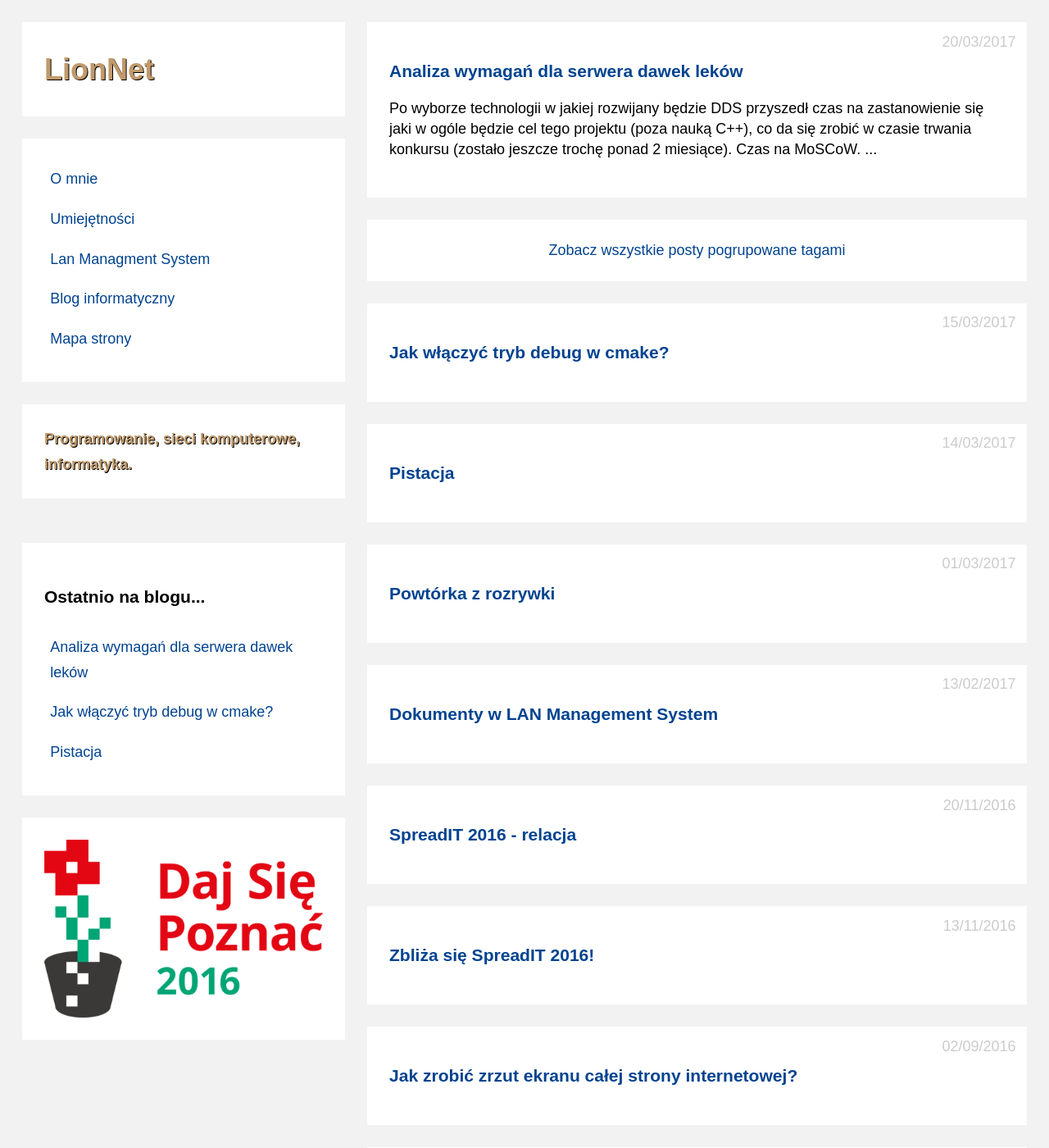
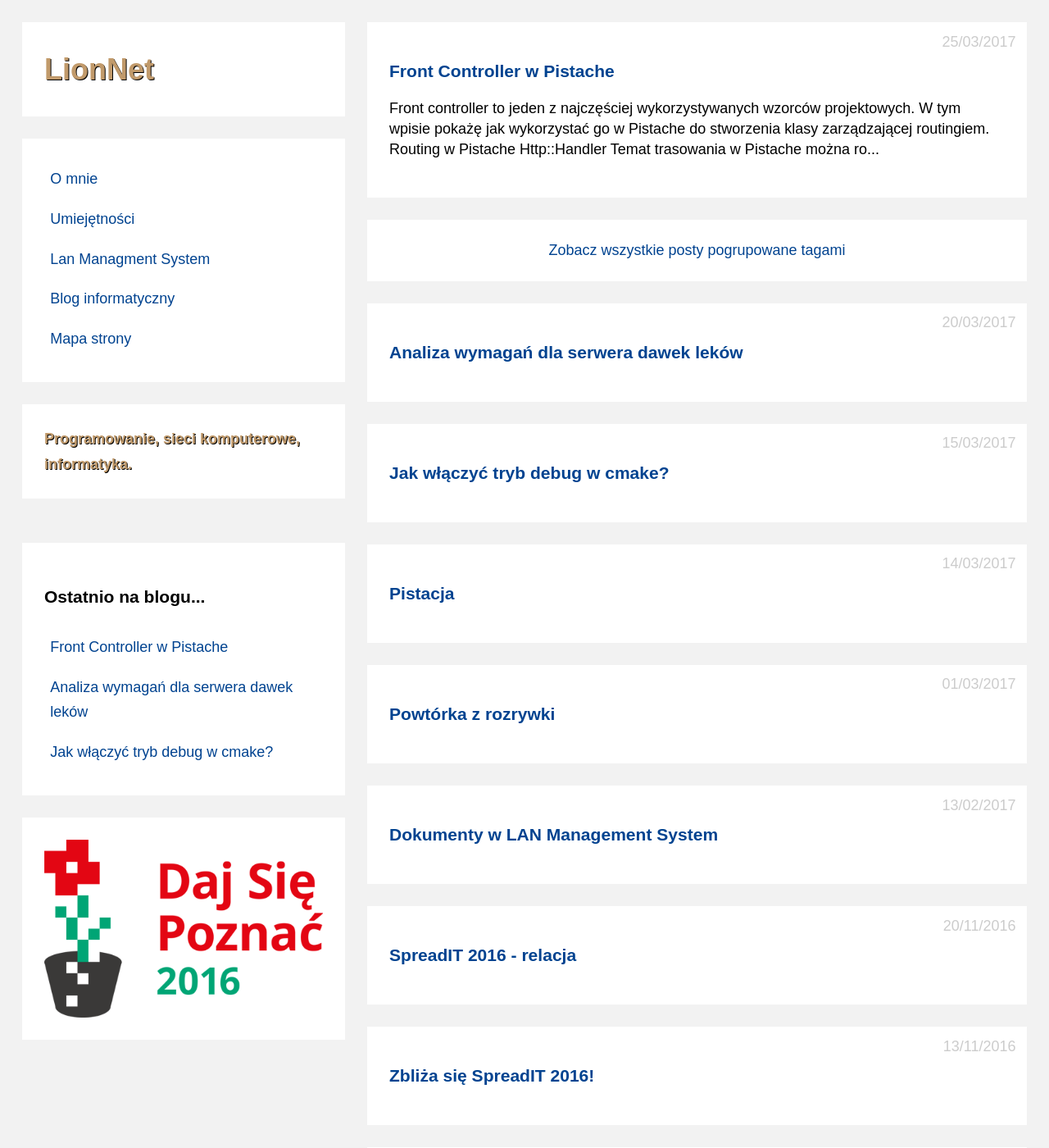
Before and after one commit to maciejlew/maciejlew.github.io, a Jekyll site: the page built from pages/blog.md, in a window 1280 px wide and 1400 px high. Shown: the whole window at 82% size. Built offline with Jekyll 4.4.1, drawn with Linux system fonts in a browser that asks for light colours; comment, search, counter and statistics services are not loaded; some of the changed lines change nothing that is shown.

Commit message:
Adds post 'Front Controller w Pistache'

```diff
--- /dev/null
+++ b/_posts/2017-03-25-front-controller-w-pistache.md
@@ -0,0 +1,133 @@
+---
+layout: post
+title: 'Front Controller w Pistache'
+date: '2017-03-25 21:05:00'
+description: 'Przykład wykorzystania wzorca front controller w aplikacji REST'
+keywords: 'daj się poznać 2017, konkurs programistyczny, aplikacja konkursowa,
+drug dose framework, aplikacja mobilna, pas pediatryczny, dawkowanie leków, front controller,
+pistache'
+tags:
+- DSP2017
+- C++
+- DDS
+img_hosting: "http://interpc.pl/~mlewinterpc/lion.net.pl/2017/03/20/analiza-wymagan-dla-serwera-dawek-lekow/"
+---
+
+Front controller to jeden z najczęściej wykorzystywanych wzorców projektowych.
+W tym wpisie pokażę jak wykorzystać go w Pistache do stworzenia klasy zarządzającej
+routingiem.
+
+### Routing w Pistache
+
+#### Http::Handler
+
+Temat trasowania w Pistache można rozwiązać na kilka sposobów. Najłatwiejszym,
+pierwszym na jaki natkniesz się czytając dokumentację frameworka, jest zarejestrowanie
+klasy implementującej interfejsy *Http::Handler* metodą *onRequest*.
+
+Metoda ta może wyglądać następująco:
+
+{% highlight cpp startinline %}
+void VersionHandler::onRequest(const Http::Request& request, Http::ResponseWriter response) {
+    response.send(Http::Code::Ok, "DDS " DDS_VERSION);
+}
+{% endhighlight %}
+
+A kod ją rejestrujący tak:
+
+{% highlight cpp startinline %}
+int main() {
+    Http::listenAndServe<VersionHandler>("*:9080");
+}
+{% endhighlight %}
+
+#### Routes::Get
+
+Jednak, gdy chcemy udostępnić więcej niż jedną metodę, warto poszukać czegoś
+bardziej zaawansowanego. Tym krokiem na przód będzie stworzenie klasy
+kontrolującej routing. Klasa ta będzie wykorzystywała wbudowany w Pistache
+mechanizm routingu. Poszczególne żądania będą obsługiwane przez wyspecjalizowane
+klasy - handlery. Może to wyglądać na przykład tak:
+
+{% highlight cpp startinline %}
+#include "pistache/endpoint.h"
+#include "handlers/VersionHandler.h"
+
+class Endpoint
+{
+
+public:
+
+    Endpoint(Net::Address addr)
+        : httpEndpoint(std::make_shared<Net::Http::Endpoint>(addr))
+    {
+    }
+
+    void init(size_t thr = 2) {
+        auto opts = Net::Http::Endpoint::options()
+            .threads(thr)
+            .flags(Net::Tcp::Options::InstallSignalHandler);
+        httpEndpoint->init(opts);
+        setupRoutes();
+    }
+
+    void start() {
+        httpEndpoint->setHandler(router.handler());
+        httpEndpoint->serve();
+    }
+
+    void shutdown() {
+        httpEndpoint->shutdown();
+    }
+
+    private:
+
+        Rest::Router router;
+        std::shared_ptr<Net::Http::Endpoint> httpEndpoint;
+        VersionHandler version_handler;
+
+        void setupRoutes() {
+            using namespace Net::Rest;
+            Routes::Get(router, "/version", Routes::bind(&VersionHandler::onRequest, &version_handler));
+
+        }
+};
+{% endhighlight %}
+
+Po tej zmianie kod rejestrujący może wyglądać w ten sposób:
+
+{% highlight cpp startinline %}
+int main() {
+
+    Net::Port port(9080);
+
+    int thr = 2;
+
+    Net::Address addr(Net::Ipv4::any(), port);
+
+    Endpoint stats(addr);
+
+    stats.init(thr);
+    stats.start();
+
+    stats.shutdown();
+}
+{% endhighlight %}
+
+Wykorzystując *Routes::Get** należy zwrócić uwagę aby zmienić interfejs metody *onRequest*:
+
+{% highlight cpp startinline %}
+void VersionHandler::onRequest(const Rest::Request& request, Net::Http::ResponseWriter response) {
+    response.send(Http::Code::Ok, "DDS " DDS_VERSION);
+}
+{% endhighlight %}
+
+I to wszystko. Po tej małej zmianie mamy do dyspozycji front controller, w którym
+możemy rejestrować w prosty sposób kolejne wyspecjalizowane handlery obsługujące
+żądania użytkowników naszej aplikacji.
+
+Pokazane w tym wpisie przykłady są zaczerpnięte z [aplikacji DDS][1].
+
+[1]: https://github.com/maciejlew/drug-dose-server
+
+{% include acronyms.md %}
--- a/pages/map.md
+++ b/pages/map.md
@@ -33,6 +33,7 @@
  * [Umiejętności](../umiejetnosci/)
  * [Kontakt](../kontakt/)
  * [Blog informatyczny](../blog/)
+   * [Front Controller w Pistache](../2017/03/25/front-controller-w-pistache.html)
    * [Analiza wymagań dla serwera dawek leków](../2017/03/20/analiza-wymagan-dla-serwera-dawek-lekow.html)
    * [Jak włączyć tryb debug w cmake?](../2017/03/15/jak-wlaczyc-tryb-debug-w-cmake.html)
    * [Pistacja](../2017/03/14/pistacja.html)
```
